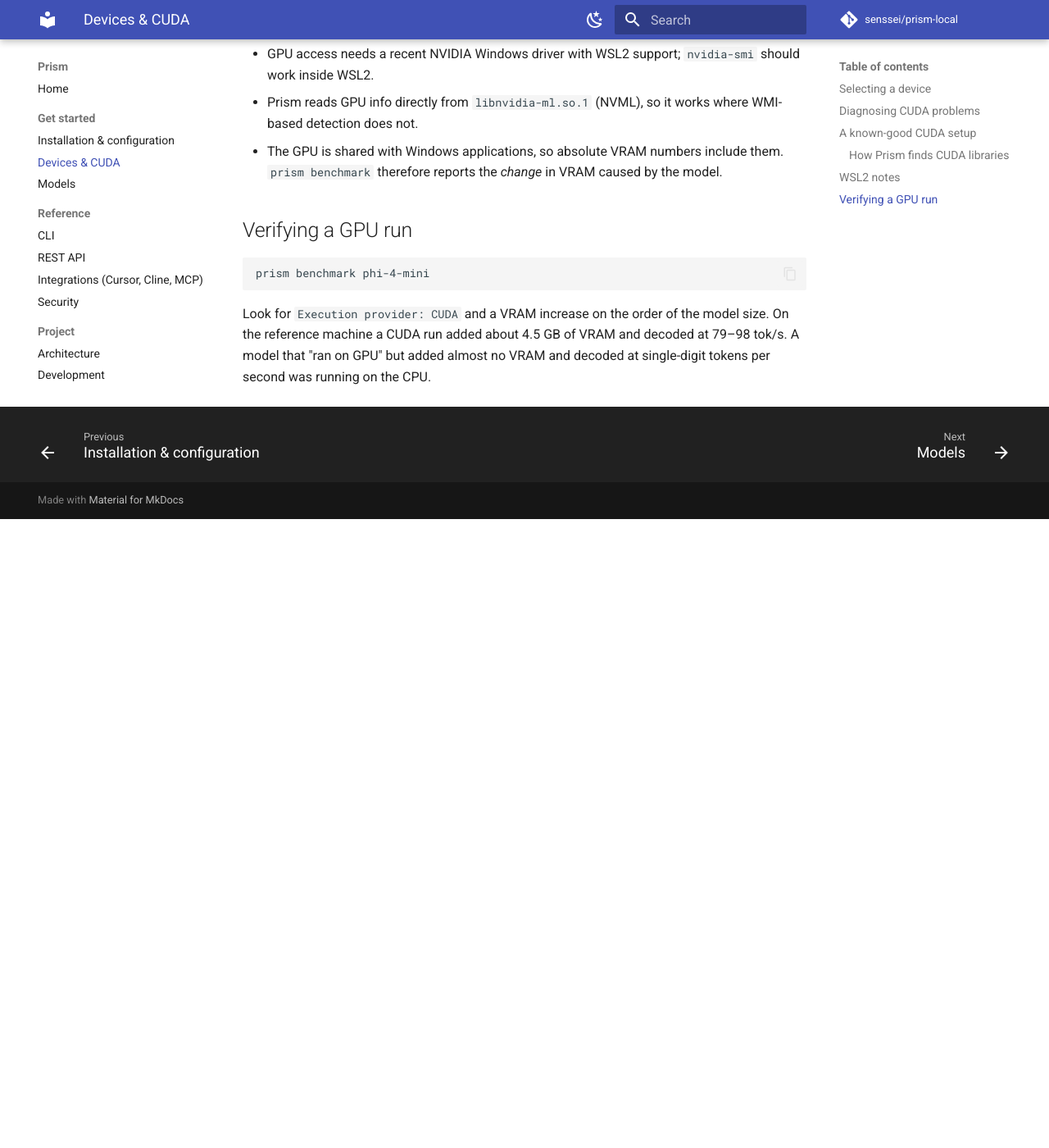
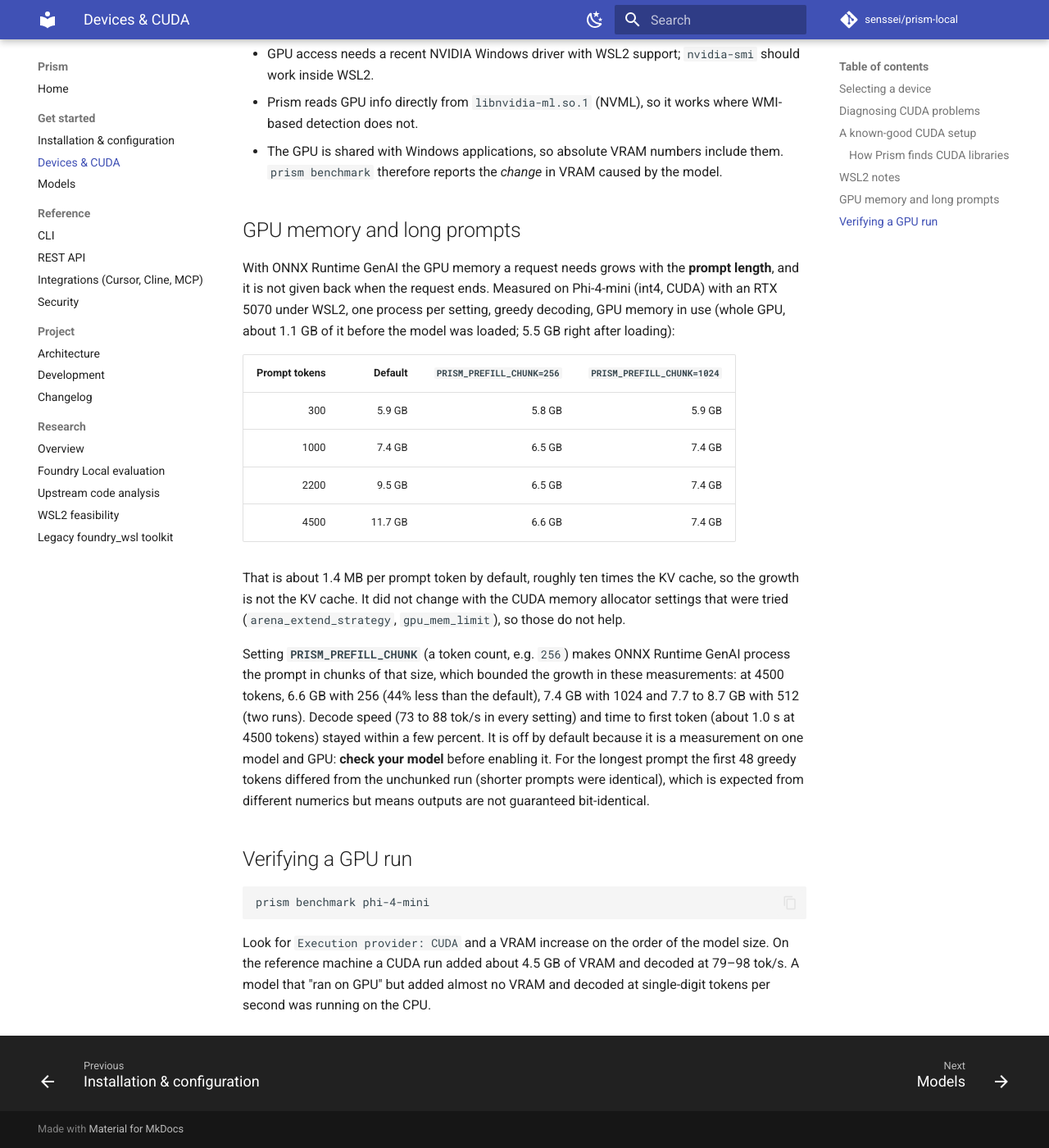
Before and after one commit to senssei/prism-local, an MkDocs documentation site: the page built from docs/devices.md, in a window 1280 px wide and 1400 px high, scrolled down 2124 px. Shown: the whole window at 82% size. Built offline with MkDocs 1.6.1 and Material for MkDocs 9.7.7, drawn with Linux system fonts in a browser that asks for light colours; comment, search, counter and statistics services are not loaded; before the commit the page ends 2757 px from its top, so only the background shows below that.

Commit message:
feat: add PRISM_PREFILL_CHUNK for processing prompt tokens in chunks to optimize GPU memory usage

````diff
--- a/docs/devices.md
+++ b/docs/devices.md
@@ -83,6 +83,29 @@
 - The GPU is shared with Windows applications, so absolute VRAM numbers include them. `prism benchmark` therefore reports
   the *change* in VRAM caused by the model.
 
+## GPU memory and long prompts
+
+With ONNX Runtime GenAI the GPU memory a request needs grows with the **prompt length**, and it is not given back when the request
+ends. Measured on Phi-4-mini (int4, CUDA) with an RTX 5070 under WSL2, one process per setting, greedy decoding, GPU memory in use
+(whole GPU, about 1.1 GB of it before the model was loaded; 5.5 GB right after loading):
+
+| Prompt tokens | Default | `PRISM_PREFILL_CHUNK=256` | `PRISM_PREFILL_CHUNK=1024` |
+|---:|---:|---:|---:|
+| 300 | 5.9 GB | 5.8 GB | 5.9 GB |
+| 1000 | 7.4 GB | 6.5 GB | 7.4 GB |
+| 2200 | 9.5 GB | 6.5 GB | 7.4 GB |
+| 4500 | 11.7 GB | 6.6 GB | 7.4 GB |
+
+That is about 1.4 MB per prompt token by default, roughly ten times the KV cache, so the growth is not the KV cache. It did not change
+with the CUDA memory allocator settings that were tried (`arena_extend_strategy`, `gpu_mem_limit`), so those do not help.
+
+Setting **`PRISM_PREFILL_CHUNK`** (a token count, e.g. `256`) makes ONNX Runtime GenAI process the prompt in chunks of that size, which
+bounded the growth in these measurements: at 4500 tokens, 6.6 GB with 256 (44% less than the default), 7.4 GB with 1024 and 7.7 to 8.7 GB
+with 512 (two runs). Decode speed (73 to 88 tok/s in every setting) and time to first token (about 1.0 s at 4500 tokens) stayed within a few
+percent. It is off by default because it is a measurement on one model and GPU: **check your model** before enabling it. For the longest
+prompt the first 48 greedy tokens differed from the unchunked run (shorter prompts were identical), which is expected from different
+numerics but means outputs are not guaranteed bit-identical.
+
 ## Verifying a GPU run
 
 ```bash
````
Also changed, not shown: CHANGELOG.md (+7 -0 lines), docs/getting-started.md (+1 -0 lines), 3 other files.
